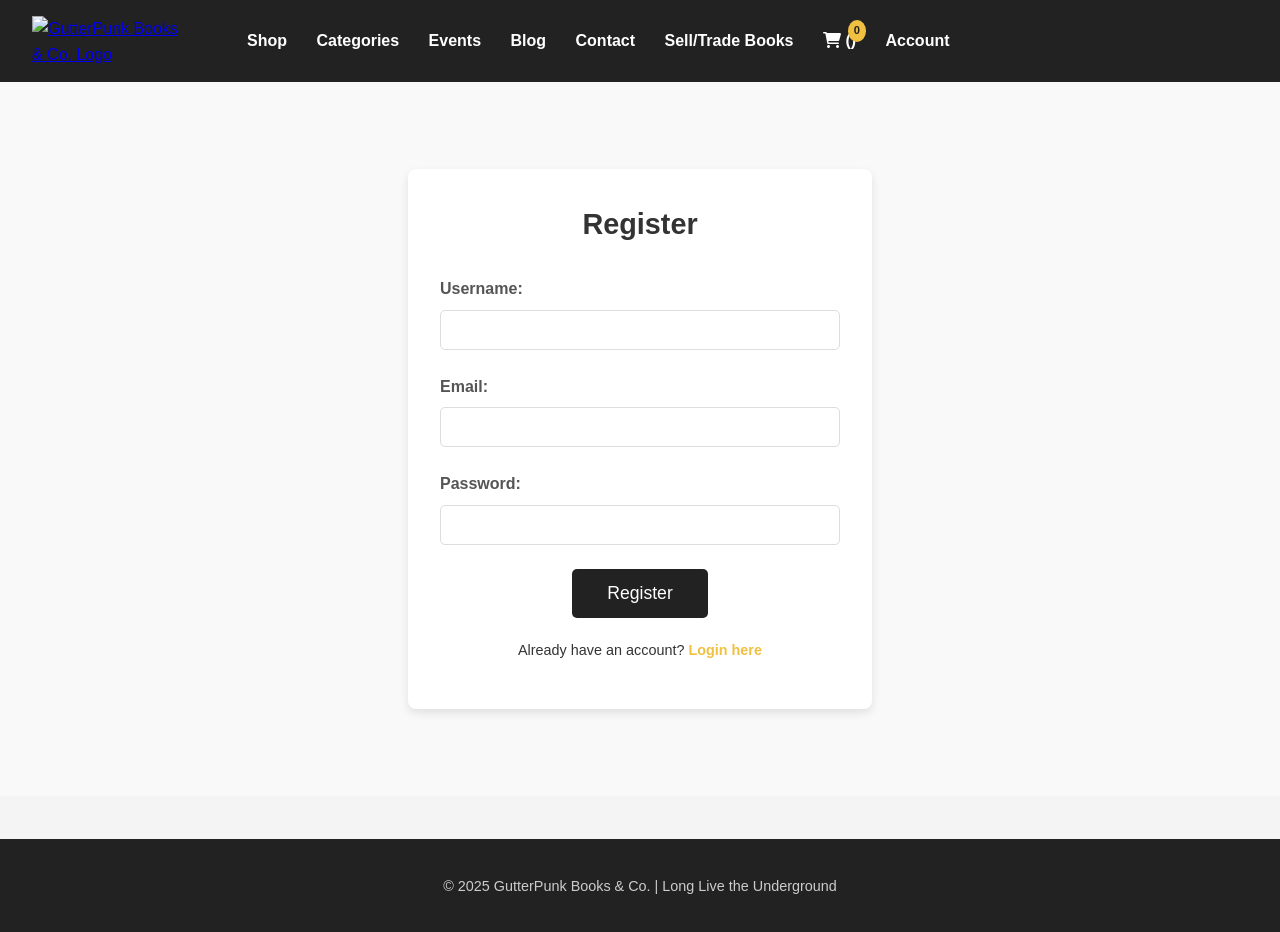
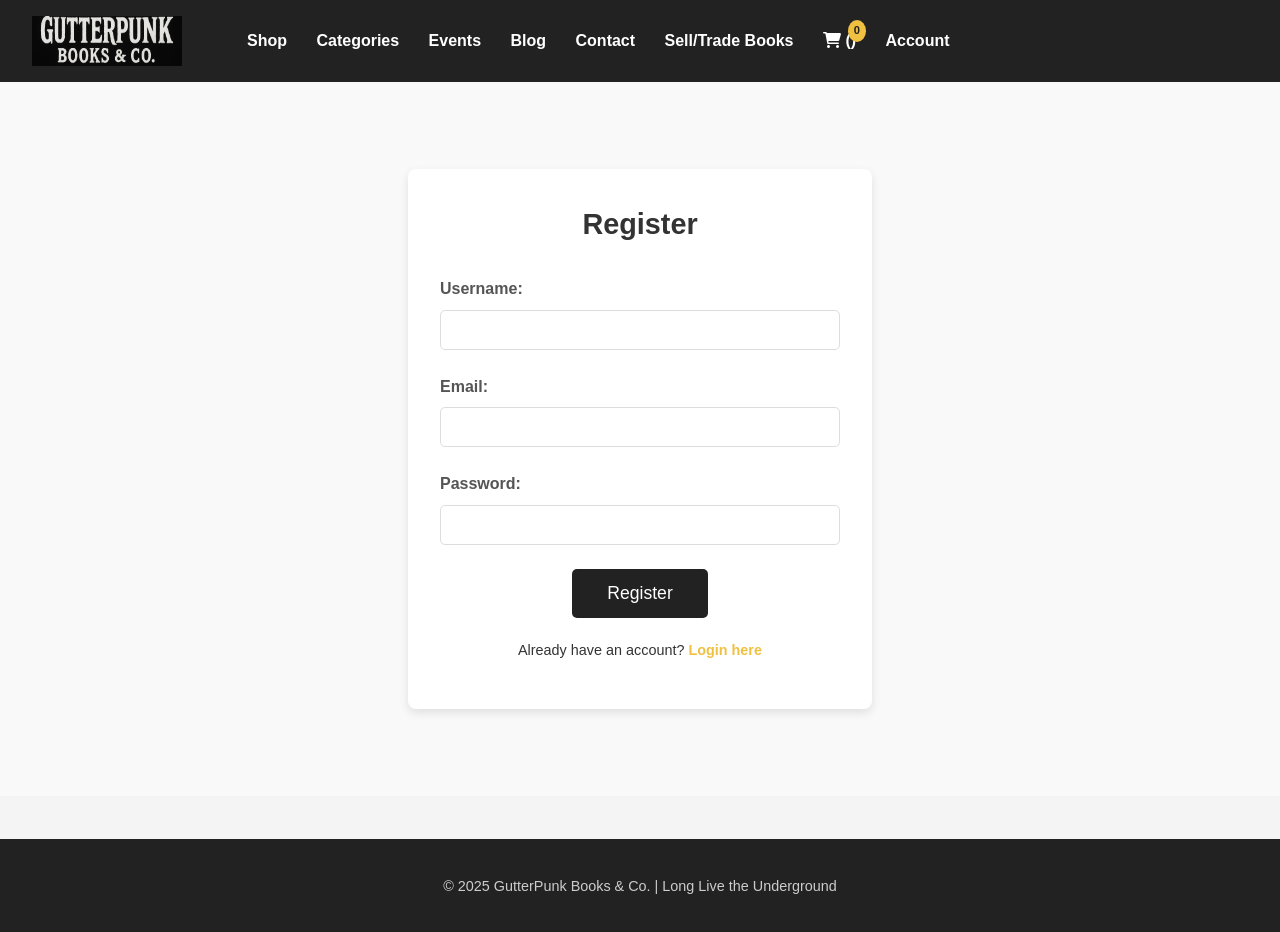
Before and after one commit to krikgracias/gutterpunk-bookstore, a website: page client/register.html in a window 1280 px wide. Drawn offline with Linux system fonts and the light colour scheme.

Commit message:
Update register.html

```diff
--- a/client/register.html
+++ b/client/register.html
@@ -88,7 +88,7 @@
 <body>
   <header>
     <a href="/" class="header-logo-link">
-      <img src="client/images/gpbookstore-logo.png" alt="GutterPunk Books & Co. Logo" class="header-logo">
+      <img src="images/gpbookstore-logo.png" alt="GutterPunk Books & Co. Logo" class="header-logo">
     </a>
     <nav>
       <a href="/shop">Shop</a>
```
